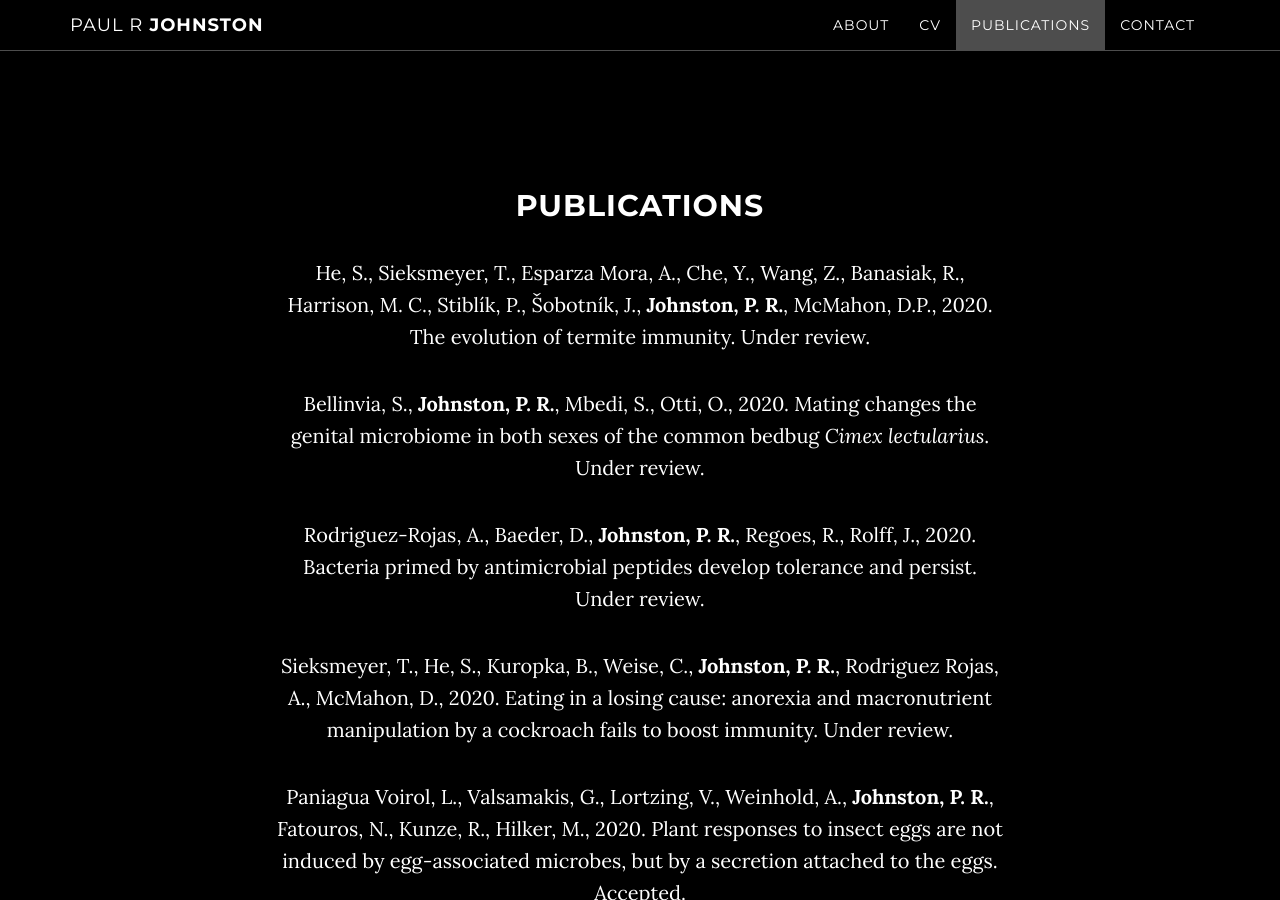
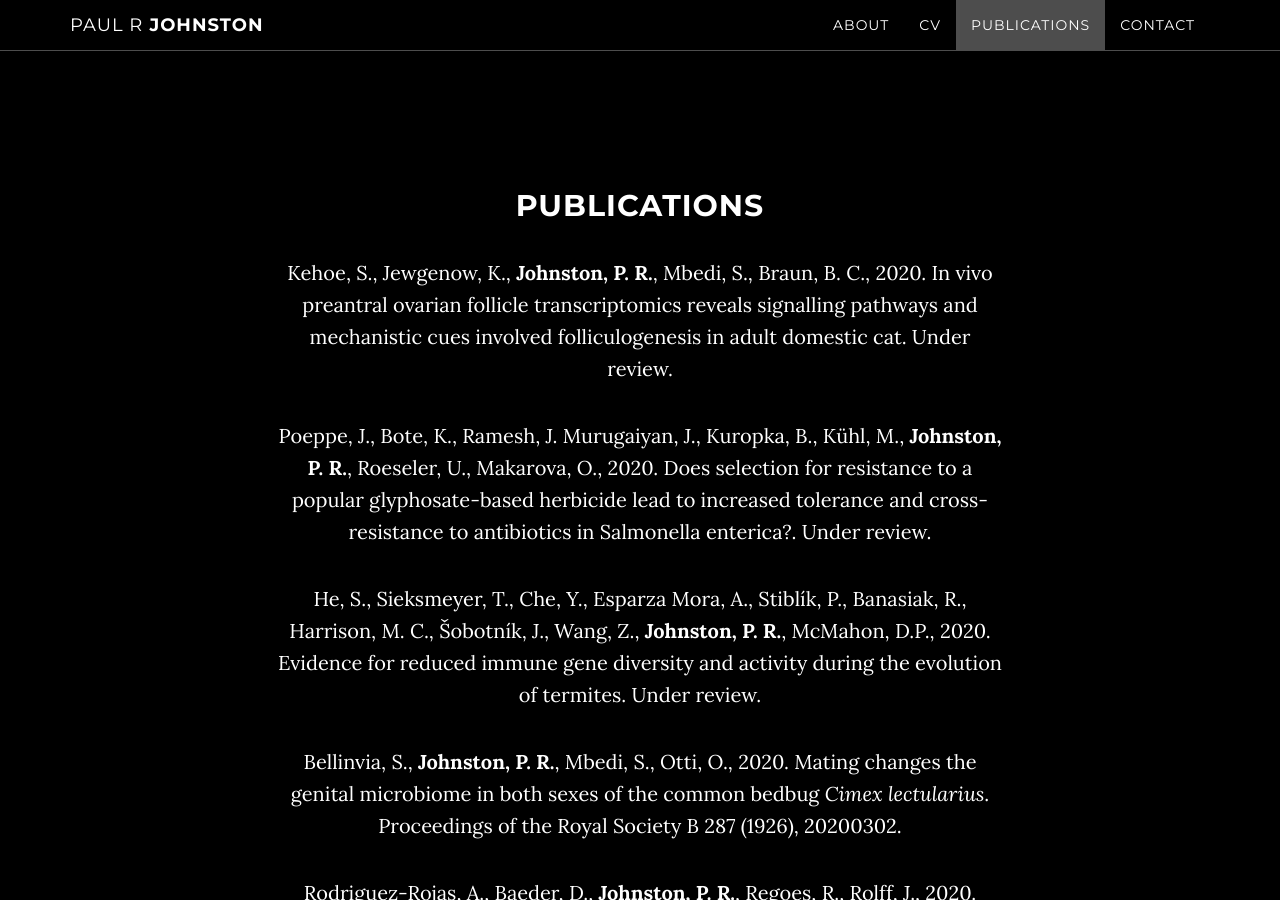
Before and after one commit to prjbio/prjbio.github.io, a Jekyll site: the page built from index.html, in a window 1280 px wide and 900 px high, scrolled down 1726 px. Built offline with Jekyll 4.4.1, drawn with Linux system fonts in a browser that asks for light colours; some web fonts are replaced; some of the changed text lies outside the part shown.

Commit message:
pubs 20200709

```diff
--- a/_includes/publications.html
+++ b/_includes/publications.html
@@ -4,8 +4,10 @@
             <div class="container">
                 <div class="col-lg-8 col-lg-offset-2">
                     <h2>Publications</h2>
-<p>He, S., Sieksmeyer, T., Esparza Mora, A., Che, Y., Wang, Z., Banasiak, R., Harrison, M. C., Stiblík, P., Šobotník, J., <strong>Johnston, P. R.</strong>,  McMahon, D.P., 2020. The evolution of termite immunity. Under review.</p>
-<p>Bellinvia, S., <strong>Johnston, P. R.</strong>, Mbedi, S., Otti, O., 2020. Mating changes the genital microbiome in both sexes of the common bedbug <em>Cimex lectularius</em>. Under review.</p>
+		    <p>Kehoe, S., Jewgenow, K., <strong>Johnston, P. R.</strong>, Mbedi, S., Braun, B. C., 2020. In vivo preantral ovarian follicle transcriptomics reveals signalling pathways and mechanistic cues involved folliculogenesis in adult domestic cat. Under review.</p>
+		    <p>Poeppe, J., Bote, K., Ramesh, J. Murugaiyan, J., Kuropka, B., Kühl, M., <strong>Johnston, P. R.</strong>, Roeseler, U., Makarova, O., 2020. Does selection for resistance to a popular glyphosate-based herbicide lead to increased tolerance and cross-resistance to antibiotics in Salmonella enterica?. Under review.</p>
+<p>He, S., Sieksmeyer, T., Che, Y., Esparza Mora, A., Stiblík, P., Banasiak, R., Harrison, M. C., Šobotník, J., Wang, Z., <strong>Johnston, P. R.</strong>,  McMahon, D.P., 2020. Evidence for reduced immune gene diversity and activity during the evolution of termites. Under review.</p>
+<p>Bellinvia, S., <strong>Johnston, P. R.</strong>, Mbedi, S., Otti, O., 2020. Mating changes the genital microbiome in both sexes of the common bedbug <em>Cimex lectularius</em>. Proceedings of the Royal Society B 287 (1926), 20200302.</p>
 <p>Rodriguez-Rojas, A., Baeder, D., <strong>Johnston, P. R.</strong>, Regoes, R., Rolff, J., 2020. Bacteria primed by antimicrobial peptides develop tolerance and persist. Under review.</p>
 <p>Sieksmeyer, T., He, S., Kuropka, B., Weise, C., <strong>Johnston, P. R.</strong>, Rodriguez Rojas, A., McMahon, D., 2020. Eating in a losing cause: anorexia and macronutrient manipulation by a cockroach fails to boost immunity. Under review.</p>
 <p>Paniagua Voirol, L., Valsamakis, G., Lortzing, V., Weinhold, A., <strong>Johnston, P. R.</strong>, Fatouros, N., Kunze, R., Hilker, M., 2020. Plant responses to insect eggs are not induced by egg-associated microbes, but by a secretion attached to the eggs. Accepted.</p>
```
Also changed, not shown: other parts of _includes/publications.html (+1 -1 lines).
